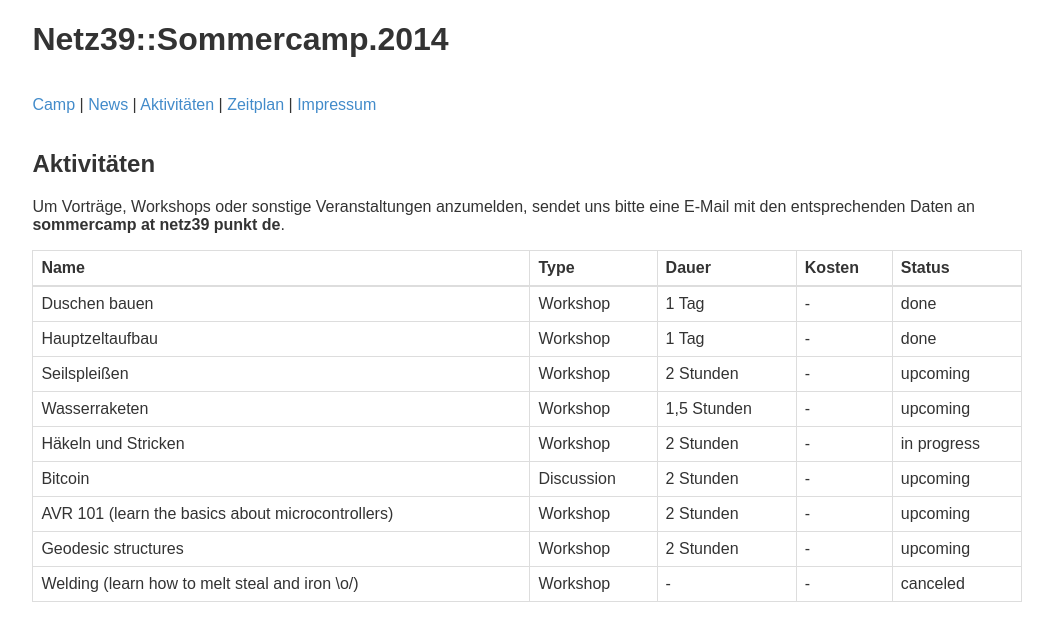
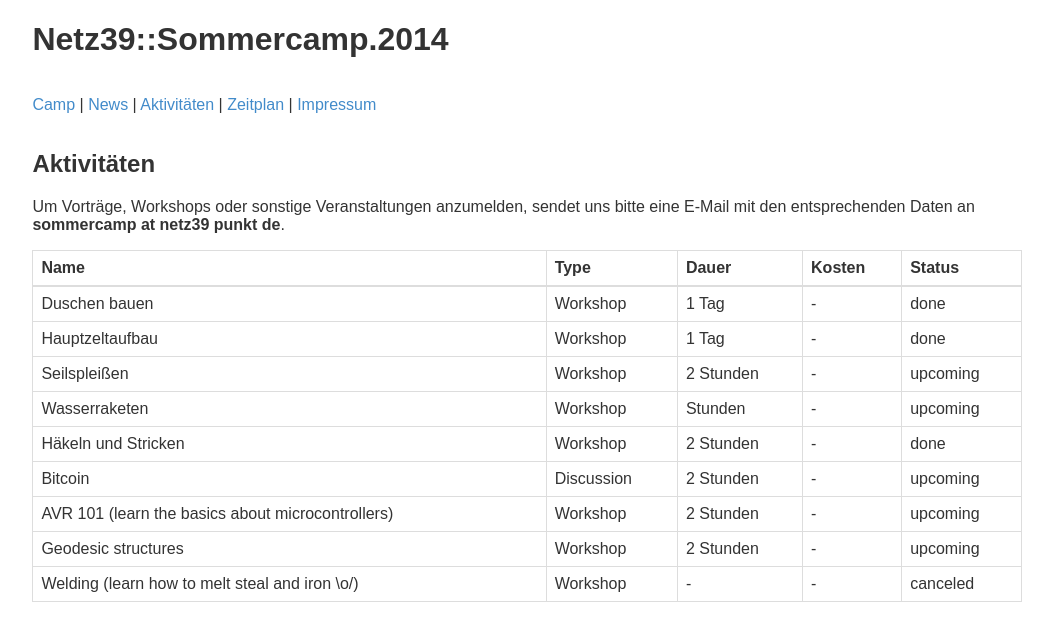
Before and after one commit to netz39/sommercamp2014, a Jekyll site: the page built from activities/index.md, in a window 1280 px wide. Shown: the top 641 px of the page, without its empty margins (114-1167 px from the left). Built offline with Jekyll 4.4.1, drawn with Linux system fonts in a browser that asks for light colours.

Commit message:
Updated schedule

```diff
--- a/activities/index.md
+++ b/activities/index.md
@@ -11,8 +11,8 @@ Um Vorträge, Workshops oder sonstige Veranstaltungen anzumelden, sendet uns bit
 | Duschen bauen | Workshop | 1 Tag | - | done
 | Hauptzeltaufbau | Workshop | 1 Tag | - | done
 | Seilspleißen | Workshop | 2 Stunden | - | upcoming
-| Wasserraketen | Workshop | 1,5 Stunden | - | upcoming
-| Häkeln und Stricken | Workshop | 2 Stunden | - | in progress
+| Wasserraketen | Workshop | Stunden | - | upcoming
+| Häkeln und Stricken | Workshop | 2 Stunden | - | done
 | Bitcoin | Discussion | 2 Stunden | - | upcoming
 | AVR 101 (learn the basics about microcontrollers) | Workshop | 2 Stunden | - | upcoming
 | Geodesic structures | Workshop | 2 Stunden | - | upcoming
```
